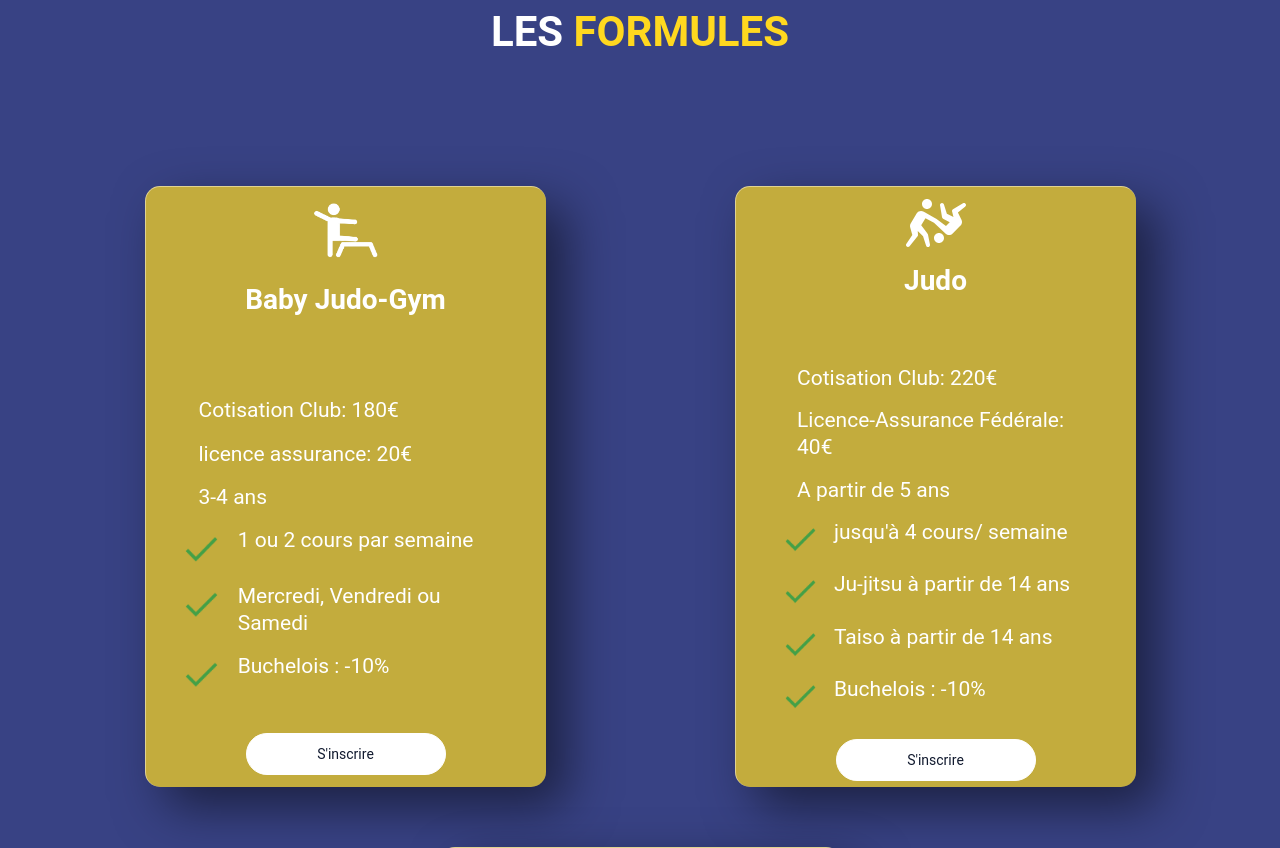
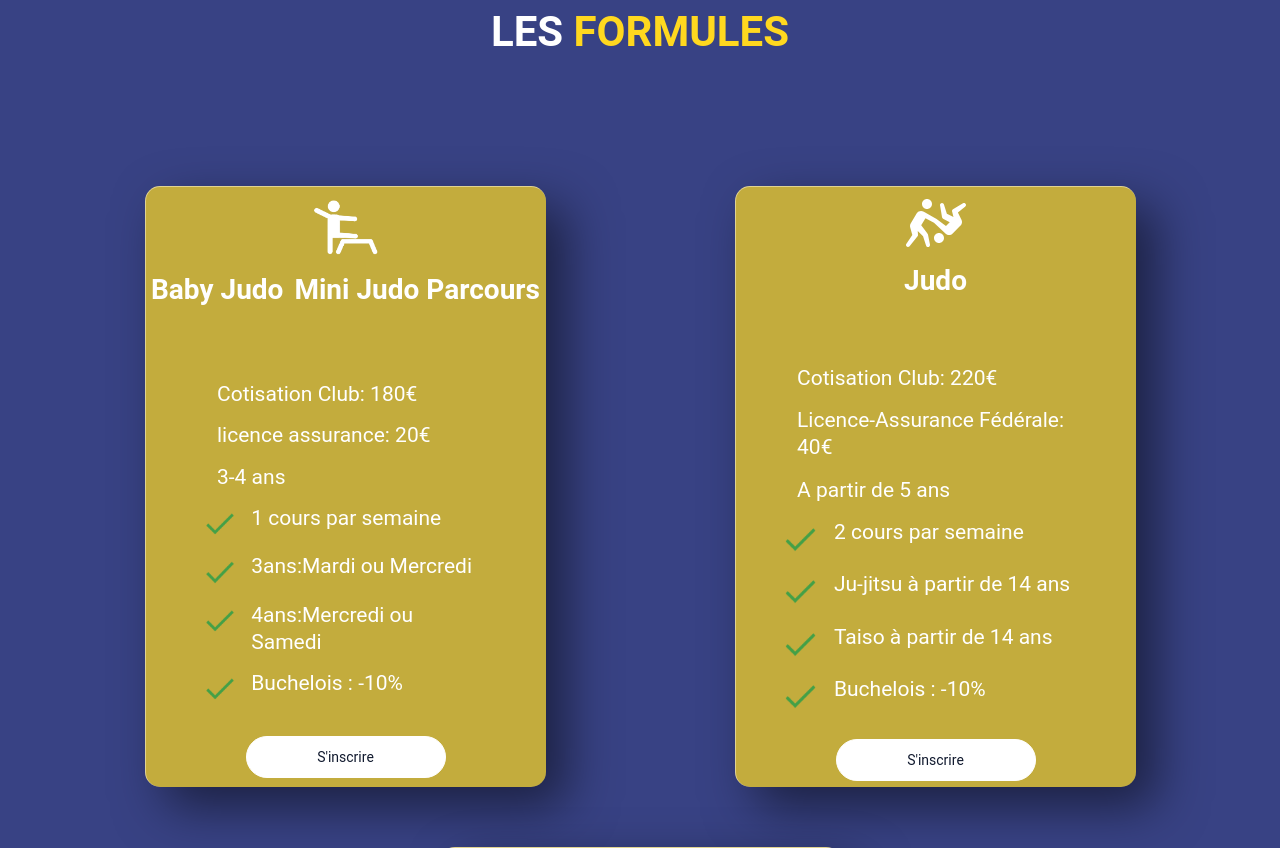
Before and after one commit to Labrege/olympicjudo78, a PHP site: page /formules.php in a window 1280 px wide. Shown: the part 225-1073 px from the top of the page. Run offline with PHP 8.4, Linux system fonts and the light colour scheme; data that the repository does not hold is empty; some libraries are stand-ins or nearby versions.

Commit message:
Update formules.php

```diff
--- a/formules.php
+++ b/formules.php
@@ -19,15 +19,17 @@
             <div class="card-form">
                 <img src="image/BABY-GYM.png" class="icon_baby" alt="icone baby gym buchelay">
                 <div class="titre-formule">
-                    <h2>Baby Judo-Gym</Judo-Gym></h2>
+                    <h2>Baby Judo</h2>
+                    <h2>Mini Judo Parcours</h2>
                     </div>
                 <div class="contenue_propose">
                     <ul class="liste_contenu_plan">
                         <li class="contenu_plan"><p>Cotisation Club: 180€</p></li>
                         <li class="contenu_plan"><p>licence assurance: 20€</p></li>
                         <li class="contenu_plan"><p>3-4 ans</p></li>
-                        <li class="contenu_plan"><img src="image/tick.png" alt="tick"> <p>1 ou 2 cours par semaine</p></li>
-                        <li class="contenu_plan"> <img src="image/tick.png" alt="tick"><p>Mercredi, Vendredi ou Samedi </p> </li>
+                        <li class="contenu_plan"><img src="image/tick.png" alt="tick"> <p>1 cours par semaine</p></li>
+                        <li class="contenu_plan"> <img src="image/tick.png" alt="tick"><p>3ans:Mardi ou Mercredi </p> </li>
+                        <li class="contenu_plan"> <img src="image/tick.png" alt="tick"><p>4ans:Mercredi ou Samedi </p> </li>
                         <li class="contenu_plan"> <img src="image/tick.png" alt="tick"><p>Buchelois : -10%</p></li>
                     </ul>
                 </div>
@@ -50,7 +52,7 @@
                         <li class="contenu_plan"><p>Cotisation Club: 220€</p></li>
                         <li class="contenu_plan"><p>Licence-Assurance Fédérale: 40€</p></li>
                         <li class="contenu_plan"><p>A partir de 5 ans</p></li>
-                        <li class="contenu_plan"><img src="image/tick.png" alt="tick"> <p>jusqu'à 4 cours/ semaine </p></li>
+                        <li class="contenu_plan"><img src="image/tick.png" alt="tick"> <p>2 cours par semaine </p></li>
                         <li class="contenu_plan"> <img src="image/tick.png" alt="tick"><p>Ju-jitsu à partir de 14 ans</p> </li>
                         <li class="contenu_plan"> <img src="image/tick.png" alt="tick"><p>Taiso à partir de 14 ans</p></li>
                         <li class="contenu_plan"> <img src="image/tick.png" alt="tick"><p>Buchelois : -10%</p></li>
```
